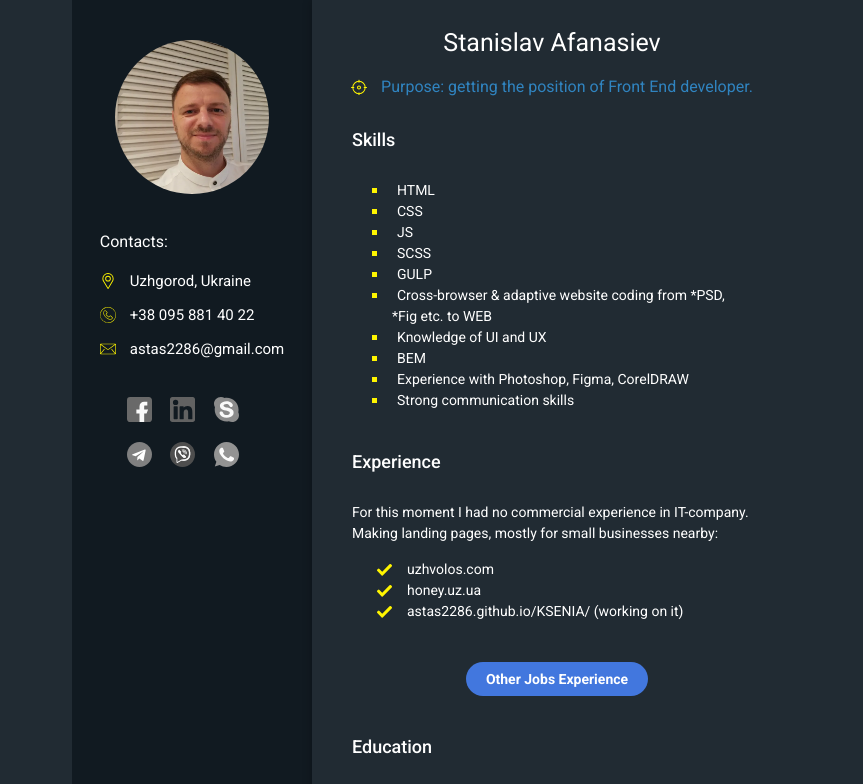
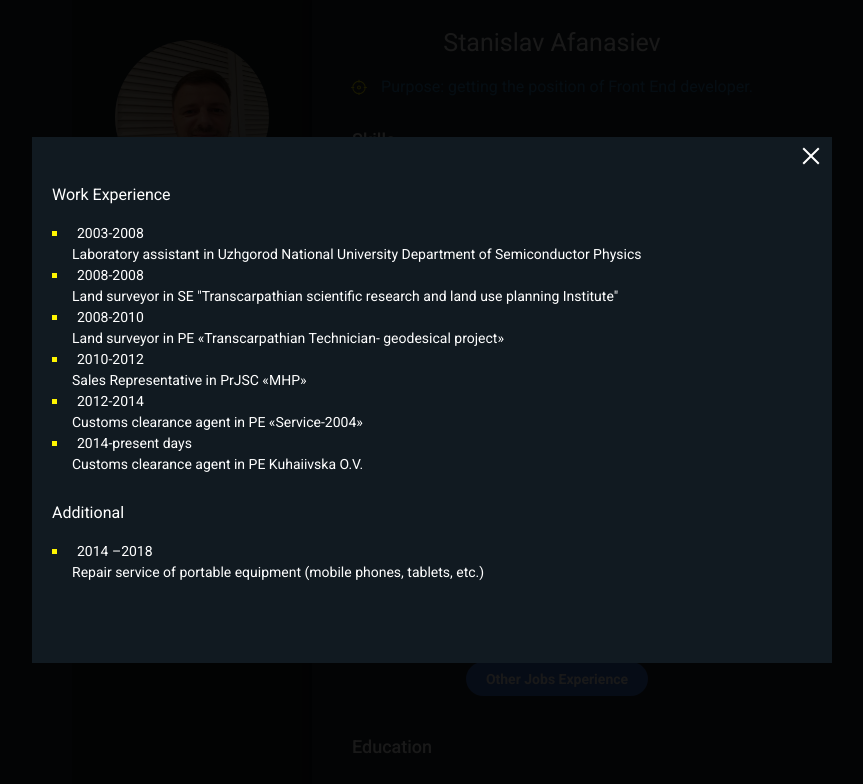
Before and after one commit to astas2286/CV, a plain HTML site: page index.html in a window 1280 px wide. Both pictures are taken after a click on the link "Other Jobs Experience". Shown: the top 784 px of the page, without its empty margins (208-1071 px from the left). Drawn offline with Linux system fonts and the light colour scheme.

Commit message:
Add files via upload

```diff
--- a/css/style.css
+++ b/css/style.css
@@ -831,27 +831,53 @@ body.ie ._ibg img {
 }
 
 .popup__body {
+  color: #fff;
   -webkit-transform: scale(0);
       -ms-transform: scale(0);
           transform: scale(0);
   -webkit-transition: all 0.3s ease 0s;
   -o-transition: all 0.3s ease 0s;
   transition: all 0.3s ease 0s;
-  background-color: #fff;
-  padding: 50px;
+  background: #111a21;
+  padding: 50px 20px;
   width: 100%;
   max-width: 800px;
 }
 
 .popup__close {
-  width: 15px;
-  height: 15px;
+  width: 20px;
+  height: 20px;
   position: absolute;
-  top: 0px;
-  right: 0px;
+  top: 10px;
+  right: 10px;
   cursor: pointer;
   z-index: 30;
   background: url("../img/icons/close.svg") 0 0 no-repeat;
+}
+
+.popup__list-title {
+  font-size: 16px;
+  margin: 0px 0px 20px 0px;
+}
+
+.popup__list {
+  margin: 0px 0px 30px 0px;
+  line-height: 150%;
+}
+
+.popup__link {
+  padding: 0px 20px;
+}
+
+.popup__link_square::before {
+  content: "";
+  display: inline-block;
+  position: relative;
+  top: -2px;
+  right: 20px;
+  height: 5px;
+  width: 5px;
+  background: #fff500;
 }
 
 /*
@@ -1322,6 +1348,10 @@ body.ie ._ibg img {
 }
 
 @media (max-width: 720px) {
+  .popup__list-title {
+    font-size: calc(14px + 2 * ((100vw - 320px) / 400));
+  }
+
   .contacts__title {
     font-size: calc(14px + 2 * ((100vw - 320px) / 400));
   }
--- a/index.html
+++ b/index.html
@@ -86,7 +86,7 @@
 					</ul>
 				</div>
 				<div class="right__block right__block_button">
-					<a href="#callback" class="right__button"><span>Other Jobs Experience</span></a>
+					<a href="#callback" class="right__button _popup-link"><span>Other Jobs Experience</span></a>
 				</div>
 				<div class="right__block">
 					<h3 class="right__list-title">Education</h3>
@@ -116,9 +116,36 @@
 			</section>
 		</main>
 	</div>
-	<div class="popup popup_popup">
+	<div class="popup popup_callback">
 	<div class="popup__content">
 		<div class="popup__body">
+			<h3 class="popup__list-title">Work Experience</h3>
+			<ul class="popup__list">
+				<li class="popup__link popup__link_square">2003-2008 <br>
+					<span>Laboratory assistant</span> in Uzhgorod National University Department of Semiconductor Physics
+				</li>
+				<li class="popup__link popup__link_square">2008-2008<br>
+					<span>Land surveyor</span> in SE "Transcarpathian scientific research and land use planning Institute"
+				</li>
+				<li class="popup__link popup__link_square">2008-2010<br>
+					<span>Land surveyor</span> in PE «Transcarpathian Technician- geodesical project»
+				</li>
+				<li class="popup__link popup__link_square">2010-2012<br>
+					<span>Sales Representative</span> in PrJSC «MHP»
+				</li>
+				<li class="popup__link popup__link_square">2012-2014<br>
+					<span>Customs clearance agent</span> in PE «Service-2004»
+				</li>
+				<li class="popup__link popup__link_square">2014-present days<br>
+					<span>Customs clearance agent</span> in PE Kuhaiivska O.V.
+				</li>
+			</ul>
+			<h3 class="popup__list-title">Additional</h3>
+			<ul class="popup__list">
+				<li class="popup__link popup__link_square">2014 –2018<br>
+					Repair service of portable equipment (mobile phones, tablets, etc.)
+				</li>
+			</ul>
 			<div class="popup__close"></div>
 		</div>
 	</div>
@@ -138,7 +165,6 @@
 		</div>
 	</div>
 </div>
-
 	<!-- <script src="https://code.jquery.com/jquery-3.3.1.min.js"></script> -->
 <script src="js/vendors.min.js"></script>
 <script src="js/app.min.js"></script>
```
Also changed, not shown: css/style.min.css.
